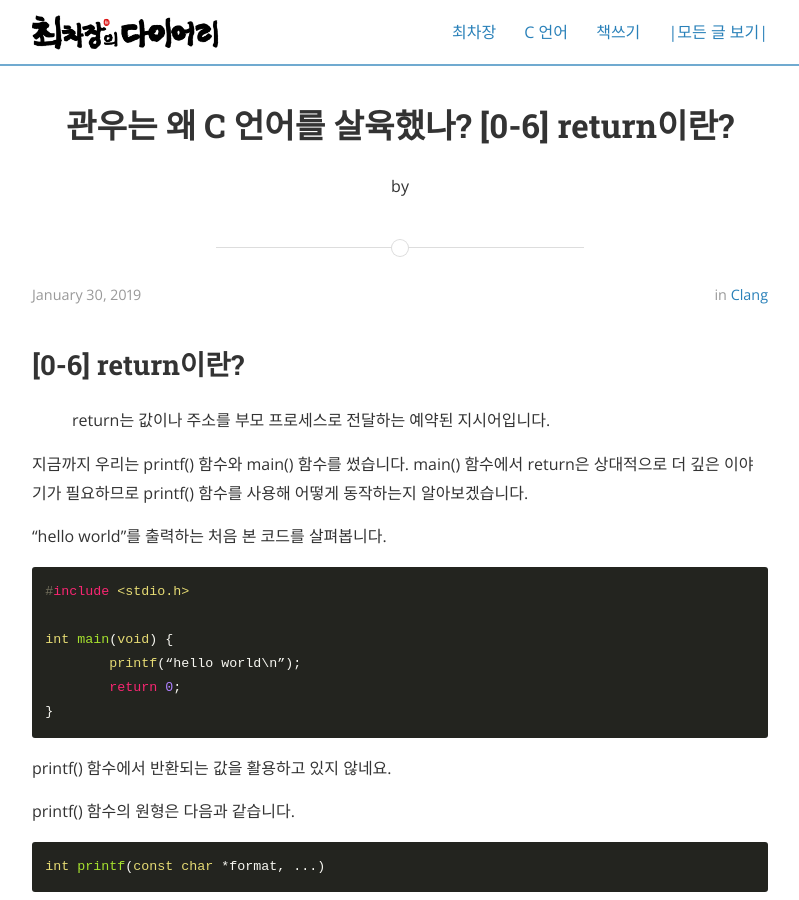
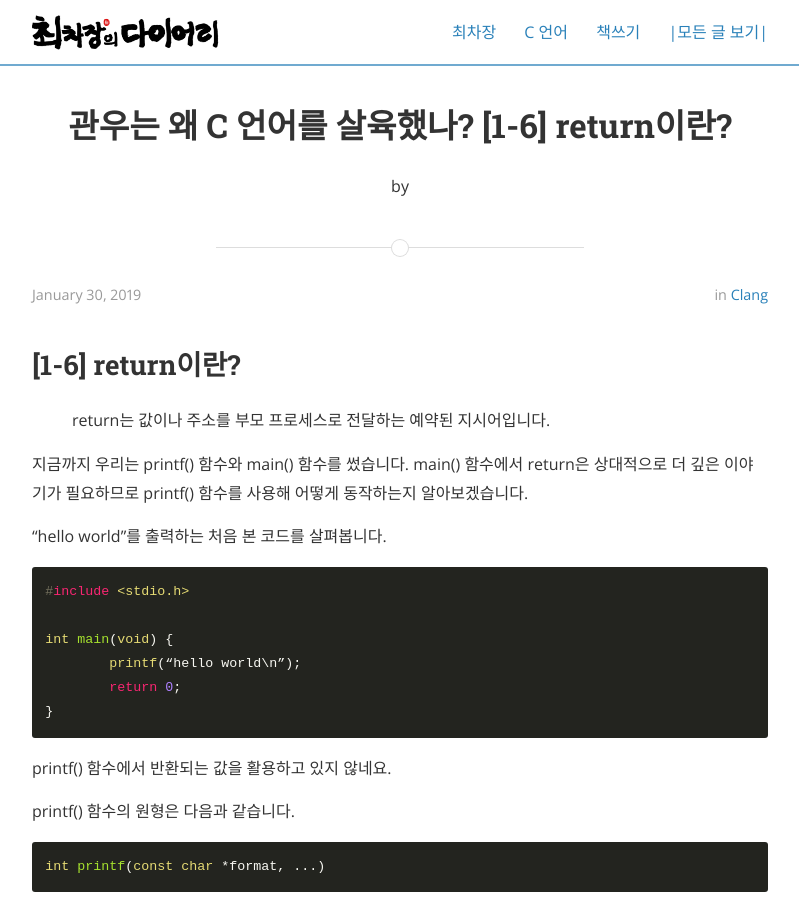
Before and after one commit to hwchoi2009/choichajang.github.io, a Jekyll site: the page built from _posts/2019-01-30-clang-00010-post.md, in a window 1280 px wide and 900 px high. Shown: the whole window, without its empty margins (240-1039 px from the left). Built offline with Jekyll 4.4.1, drawn with Linux system fonts in a browser that asks for light colours; nearby versions of some CDN libraries.

Commit message:
Update 2019-01-30-clang-00010-post.md

```diff
--- a/_posts/2019-01-30-clang-00010-post.md
+++ b/_posts/2019-01-30-clang-00010-post.md
@@ -1,11 +1,11 @@
 ---
 layout: post
-title:  "관우는 왜 C 언어를 살육했나? [0-6] return이란?"
+title:  "관우는 왜 C 언어를 살육했나? [1-6] return이란?"
 data : 2019-01-30 23:25:00 -0400
 categories: clang
 ---
 
-## [0-6] return이란?
+## [1-6] return이란?
 
 > return는 값이나 주소를 부모 프로세스로 전달하는 예약된 지시어입니다.
 
```
